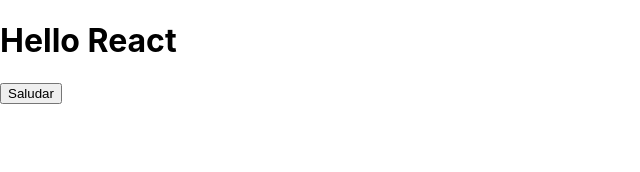
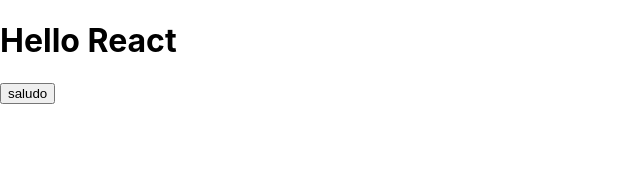
Before and after one commit to Eduardo-Castillo-Sfleet/first-react-app, a React (Create React App) app: page / in a window 1280 px wide. Shown: the top 172 px of the page, without its empty margins (0-640 px from the left). Built offline with nearby package versions, Linux system fonts and the light colour scheme.

Commit message:
usando componente en otro component

```diff
--- a/src/App.js
+++ b/src/App.js
@@ -1,5 +1,6 @@
 //0. Import libraries
 import React from 'react';
+import Saludo from './saludo'
 
 
 //1. Create a component
@@ -12,7 +13,8 @@
   return(
     <div>
       <h1>Hello React</h1>
-      <button onClick={saludar}>Saludar</button>
+
+      <Saludo />
     </div>
   );
 }
--- /dev/null
+++ b/src/saludo.js
@@ -0,0 +1,18 @@
+import React from 'react';
+
+const Saludo = () => {
+
+    const saludar = () => {
+        alert('hello');
+    }
+
+    return(
+        <div>
+            <button onClick={saludar}>
+                saludo
+            </button>
+        </div>
+    );
+}
+
+export default Saludo;
```
Also changed, not shown: 1 other file (tests, documents, lock files or other folders).
